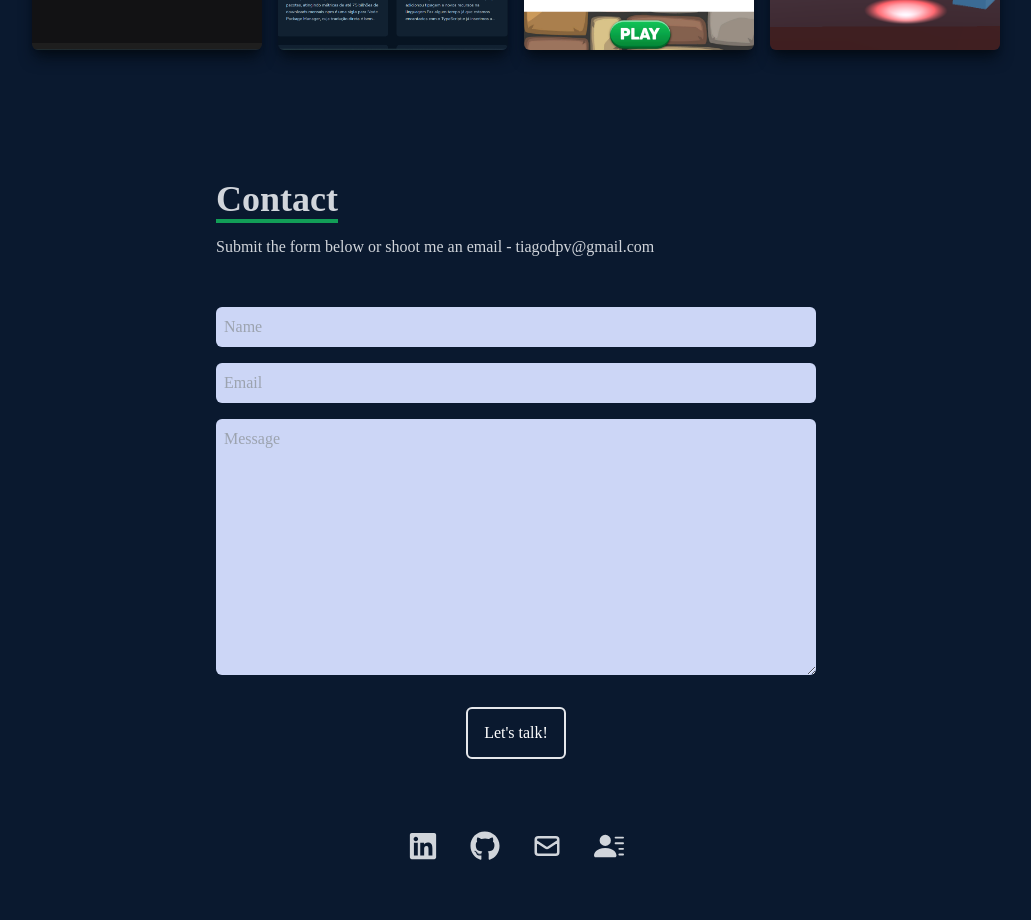
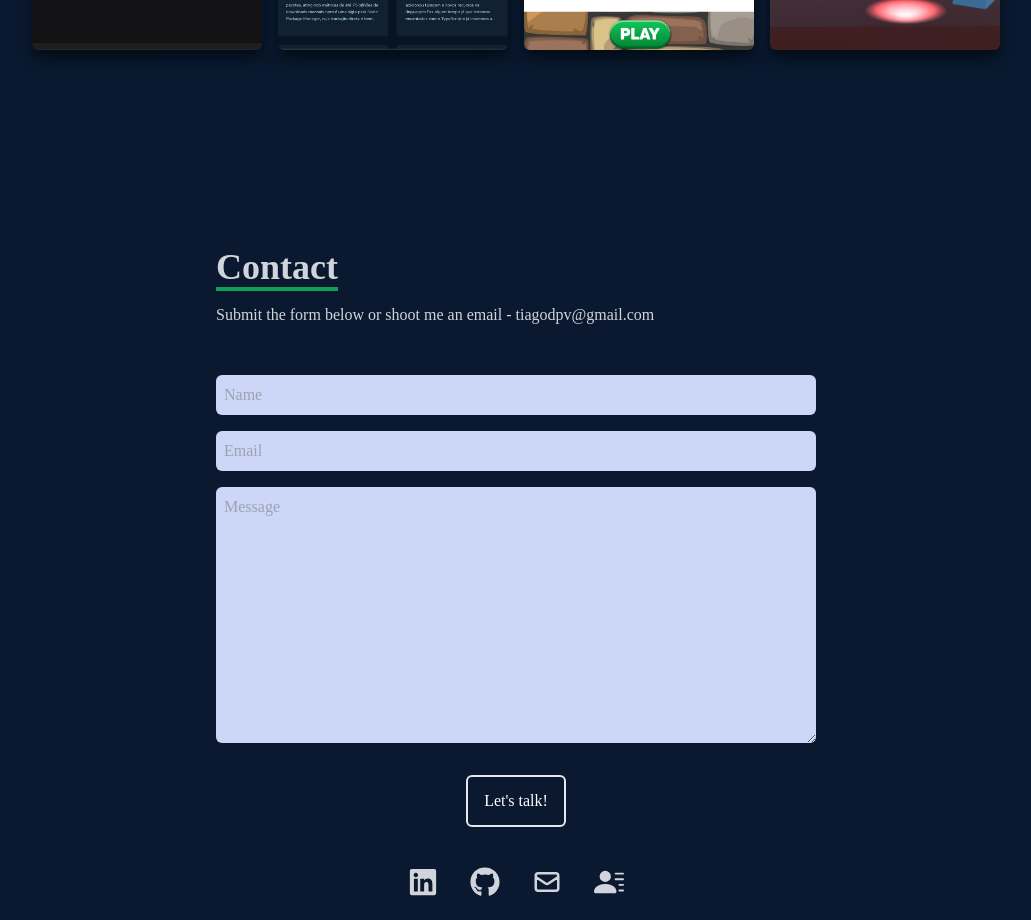
Before and after one commit to tiagoc0sta/portfolio-react-app, a React (Create React App) app: page / in a window 1280 px wide. Shown: the part 3080-4000 px from the top of the page, without its empty margins (124-1155 px from the left). Built offline with nearby package versions, Linux system fonts and the light colour scheme.

Commit message:
fix bg colour

```diff
--- a/src/App.js
+++ b/src/App.js
@@ -4,6 +4,7 @@ import About from "./components/About";
 import Skills from "./components/Skills";
 import Work from "./components/Work";
 import Contact from "./components/Contact";
+
 
 
 function App() {
@@ -15,6 +16,7 @@ function App() {
       <Skills/>
       <Work/>
       <Contact/>
+
     </div>
   );
 }
--- a/src/components/Contact.jsx
+++ b/src/components/Contact.jsx
@@ -7,8 +7,9 @@ import {BsFillPersonLinesFill} from 'react-icons/bs'
 const Contact = () => {
   return (
     <>
-    <div name='contact' className='w-full h-screen bg-[#0a192f] flex justify-center items-center p-4'>
-      <form method='POST' action="https://getform.io/f/9ed5ef20-9dfc-49e0-a5c9-b7668ab26835" className='flex flex-col max-w-[600px] w-full'>
+    <div name='contact' className='h-screen bg-[#0a192f] flex justify-center items-center p-1'>
+      <div className=' max-w-[600px] w-full mt-28 '>
+        <form method='POST' action="https://getform.io/f/9ed5ef20-9dfc-49e0-a5c9-b7668ab26835" className='flex flex-col '>
           <div className='pb-8'>
             <p className='text-4xl font-bold inline border-b-4 border-[#129E57] text-gray-300'>Contact</p>
             <p className='text-gray-300 py-4'>Submit the form below or shoot me an email - tiagodpv@gmail.com</p>
@@ -17,9 +18,10 @@ const Contact = () => {
           <input className='my-4 p-2 bg-[#ccd6f6] rounded-md' type="email" placeholder='Email' name='email'/>
           <textarea className='bg-[#ccd6f6] p-2 rounded-md'  name='message' rows="10" placeholder='Message'></textarea>
           <button className='text-white border-2 hover:bg-[#129E57] hover:border-[#129E57] px-4 py-3 my-8 mx-auto flex items-center rounded-md'>Let's talk!</button>
+        </form>
 
-        <ul className='flex justify-center mt-10'>
-
+        <div className='w-full h-max text-gray-300 bg-[#0a192f] '>
+        <ul className='flex justify-center p-2 '>
           <li>
             <a className='flex justify-between items-center w-full text-gray-300 hover:scale-150 duration-500'
               href="https://www.linkedin.com/in/tiago-costa-2998894a/" target="_blank" rel="noopener noreferrer">
@@ -45,9 +47,11 @@ const Contact = () => {
           </a>
         </li>
         </ul>
+      </div>
 
-      </form>
       </div>
+    </div>
+
 
 
 
--- a/src/index.css
+++ b/src/index.css
@@ -3,6 +3,10 @@
 @tailwind utilities;
 
 @import url('https://fonts.googleapis.com/css2?family=Raleway:wght@300;400;500;600;700;800;900&display=swap');
+
+body {
+    @apply bg-[#0a192f]
+  }
 
 @layer base {
   body {
```
Lines whose indentation alone changed are shown as unchanged.
